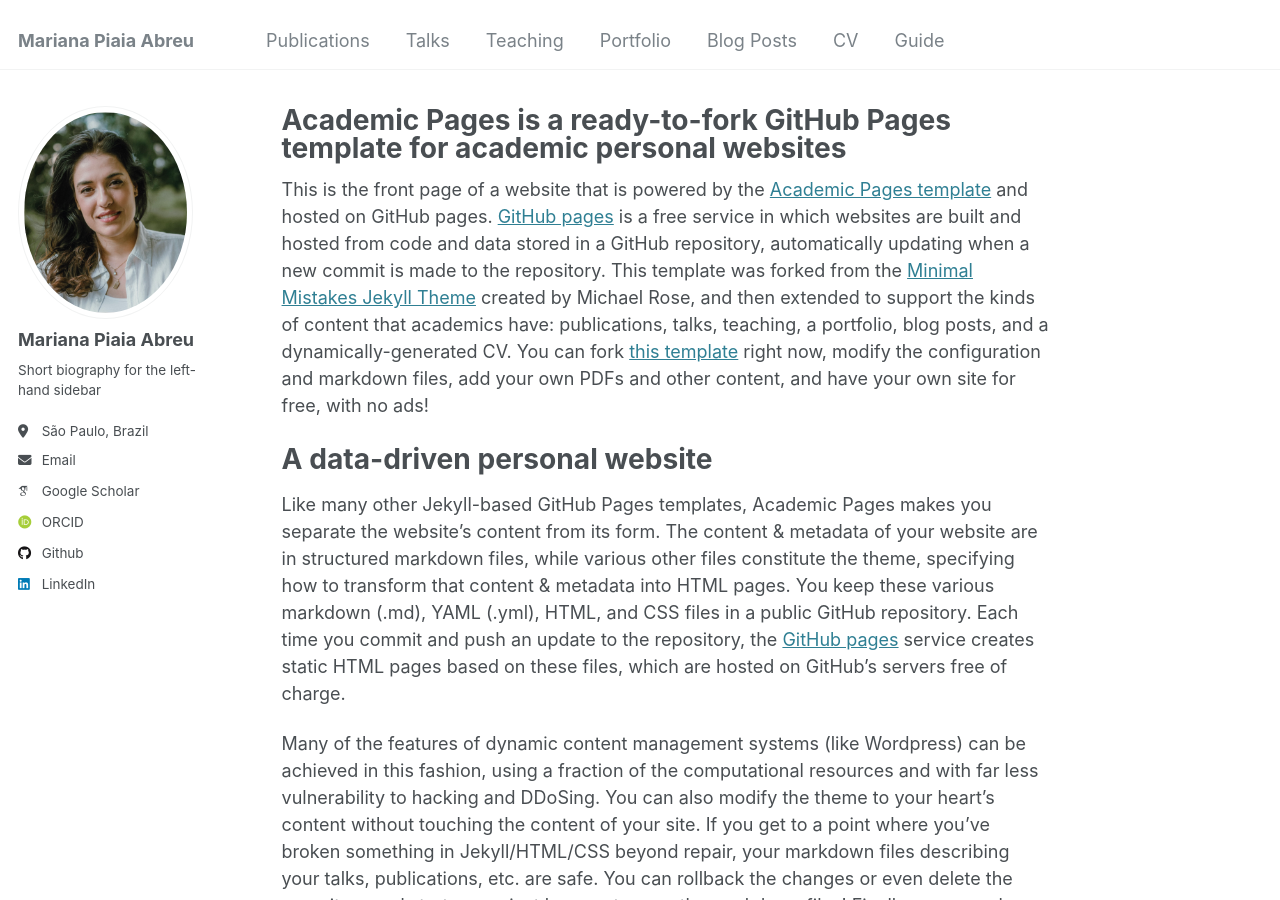
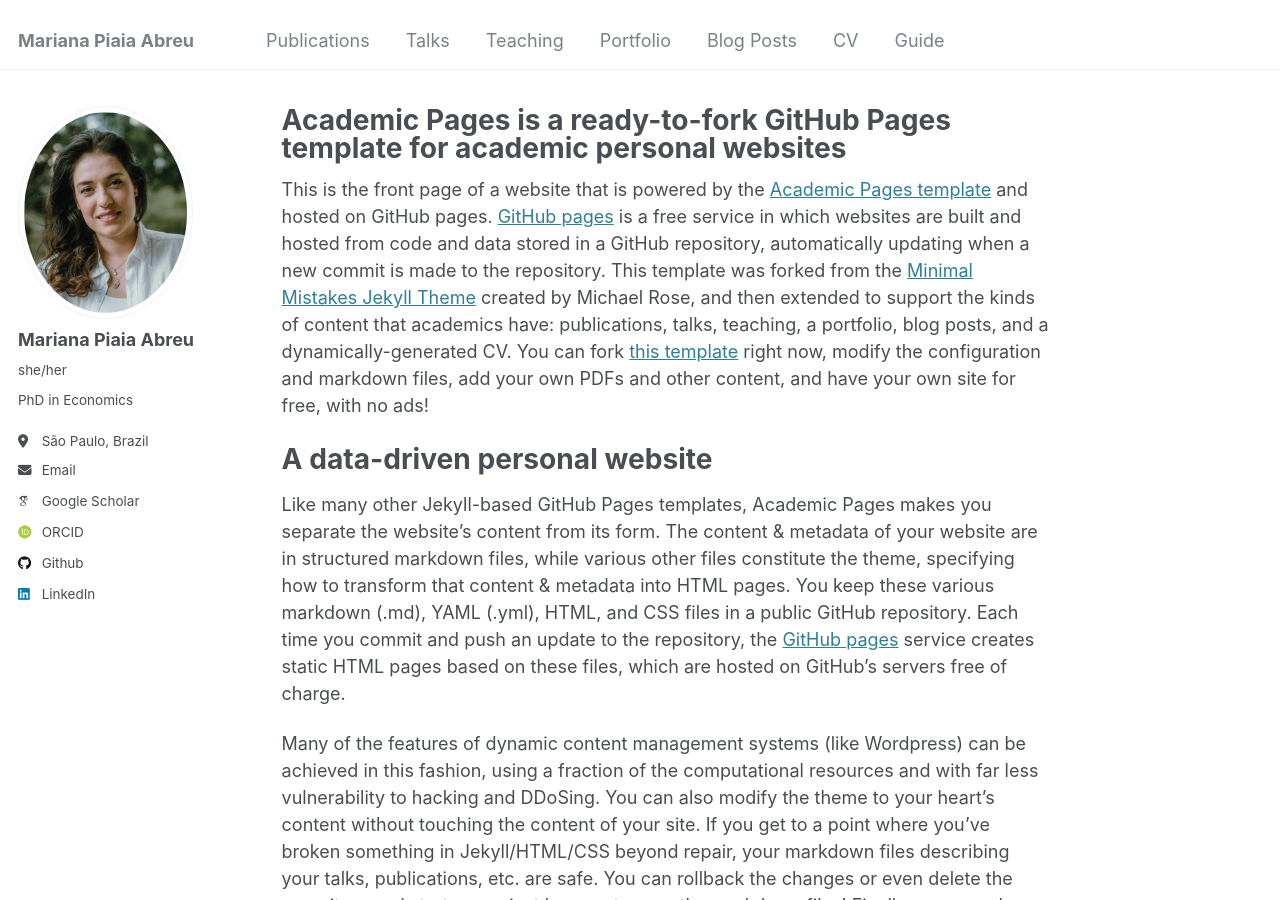
Before and after one commit to piaiaabreu/piaiaabreu.github.io, a Jekyll site: the page built from _pages/about.md, in a window 1280 px wide and 900 px high. Built offline with Jekyll 4.4.1, drawn with Linux system fonts in a browser that asks for light colours; some web fonts are replaced.

Commit message:
Update _config.yml

```diff
--- a/_config.yml
+++ b/_config.yml
@@ -23,8 +23,8 @@ author:
   # Biographic information
   avatar           : "profile_pic1.jpg"
   name             : "Mariana Piaia Abreu"
-  pronouns         : # example: "she/her"
-  bio              : "Short biography for the left-hand sidebar"
+  pronouns         : "she/her"
+  bio              : "PhD in Economics"
   location         : "São Paulo, Brazil"
   employer         : #"Red Brick University"
   uri              : # URL
```
